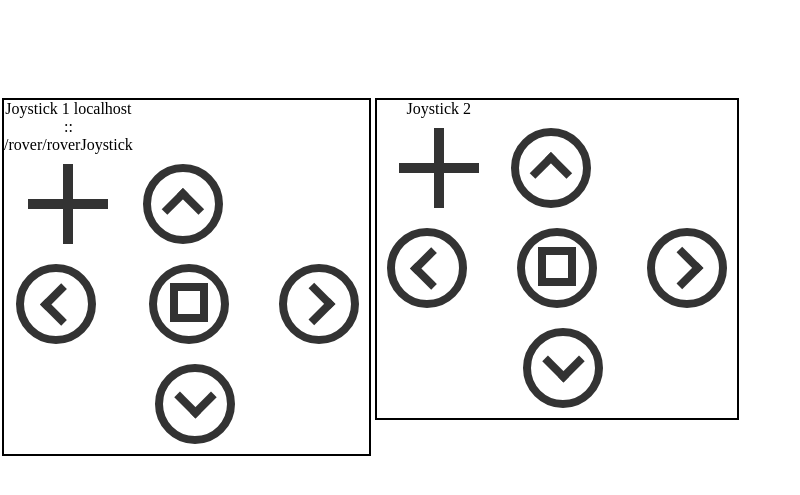
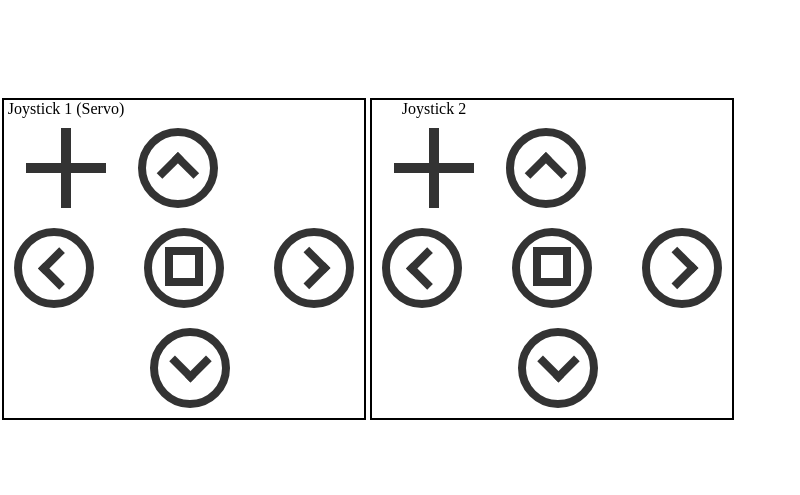
Before and after one commit to ranmadxs/YaiRover, a Django app: page /rover/roverJoystick in a window 1280 px wide. Shown: the top 495 px of the page, without its empty margins (0-800 px from the left). Run offline with Django 3.2, Linux system fonts and the light colour scheme.

Commit message:
joystick

```diff
--- a/webapp/templates/pages/joystick.htm
+++ b/webapp/templates/pages/joystick.htm
@@ -8,7 +8,7 @@
 </head>
 <body>
 <center>
-<div class='contenedorTableDiv'>Joystick 1 {{ request.get_host }} :: {{request.get_full_path}}
+<div class='contenedorTableDiv'>Joystick 1 (Servo)
     <div class='contenidos'>
         <div class='columna'>
         	<a href='javascript:void(0);'>
```
